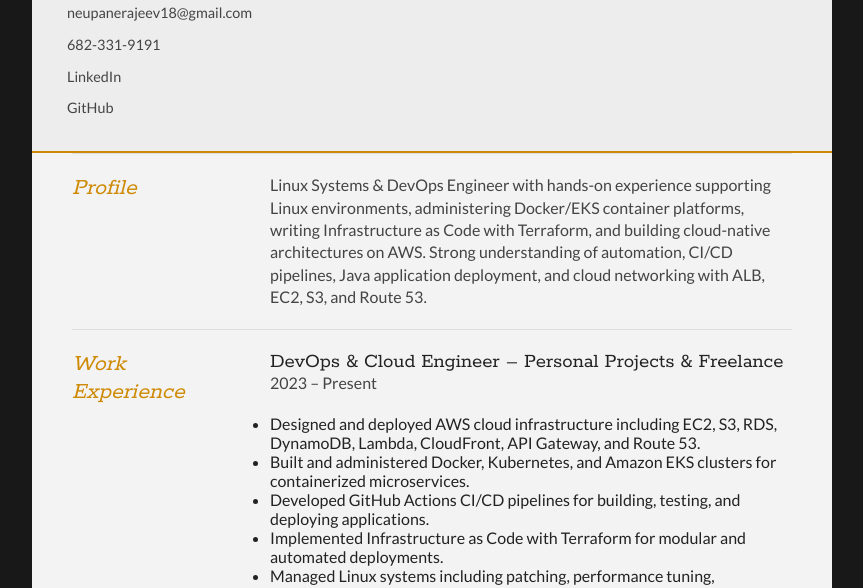
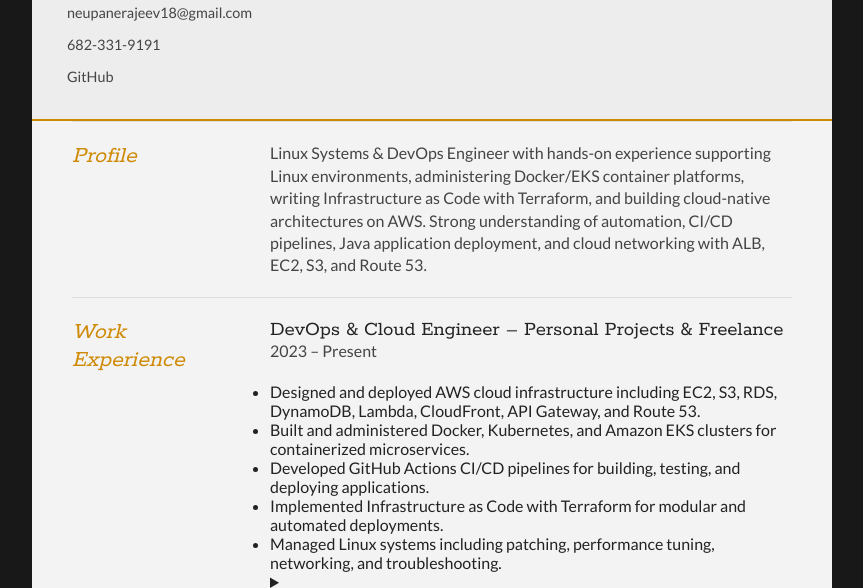
Before and after one commit to razeve/test-cloudresume, a website: page Frontend/first.html in a window 1280 px wide. Shown: the part 153-741 px from the top of the page, without its empty margins (208-1071 px from the left). Drawn offline with Linux system fonts and the light colour scheme; no server answers; a script that the page names is missing.

Commit message:
removed feature

```diff
--- a/Frontend/first.html
+++ b/Frontend/first.html
@@ -25,7 +25,6 @@
             <ul>
                 <li><a href="mailto:neupanerajeev18@gmail.com">neupanerajeev18@gmail.com</a></li>
                 <li>682-331-9191</li>
-                <li><a href="https://www.linkedin.com/in/rajeev-neupane" target="_blank">LinkedIn</a></li>
                 <li><a href="https://github.com/razeve" target="_blank">GitHub</a></li>
 
             </ul>
```
